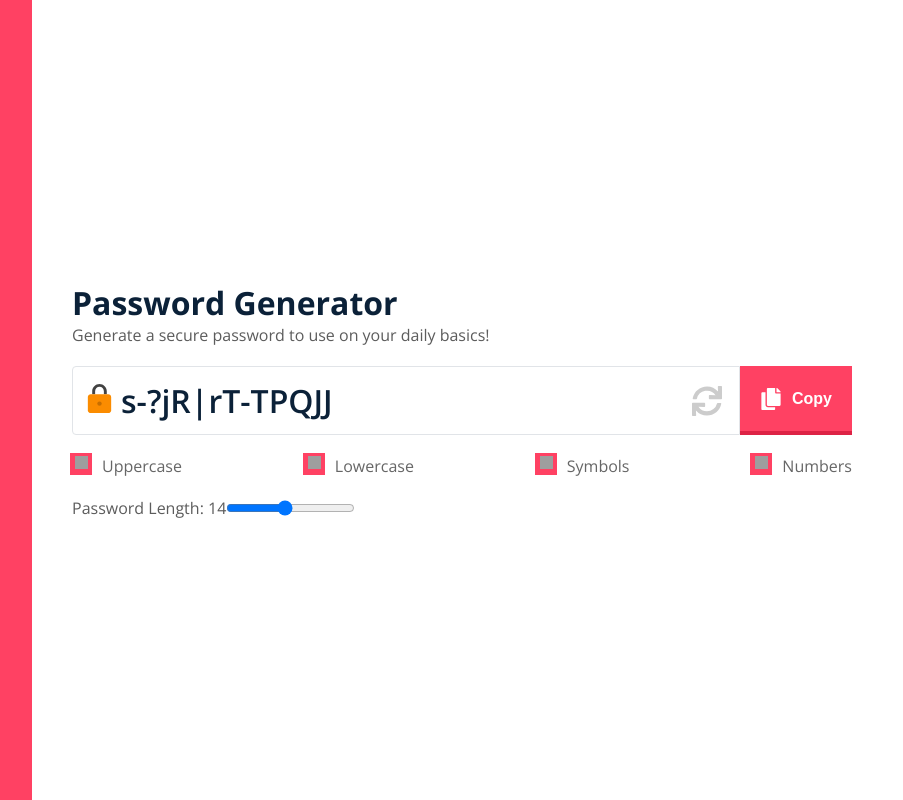
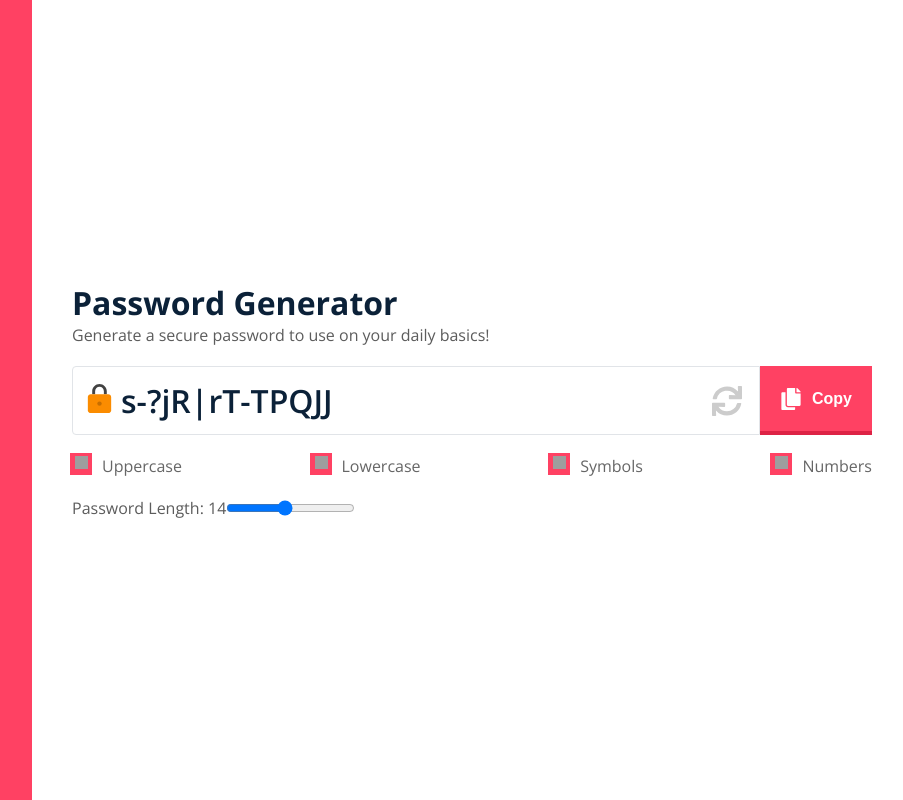
Before and after one commit to ajsevillano/password-generator, a React (Create React App) app: page / in a window 1280 px wide. Shown: the whole page, without its empty margins (352-1255 px from the left). Built offline with nearby package versions, Linux system fonts and the light colour scheme; grey boxes are pictures that could not be loaded.

Commit message:
Change main container width

```diff
--- a/src/App.css
+++ b/src/App.css
@@ -22,7 +22,7 @@ body {
 }
 
 .main-contain {
-  width: 780px;
+  width: 800px;
   flex-direction: column;
   display: flex;
   justify-content: center;
--- a/src/components/Layout/_Layout.scss
+++ b/src/components/Layout/_Layout.scss
@@ -23,7 +23,7 @@ body {
 }
 
 .main-contain {
-  width: 780px;
+  width: 800px;
   flex-direction: column;
   display: flex;
   justify-content: center;
```
